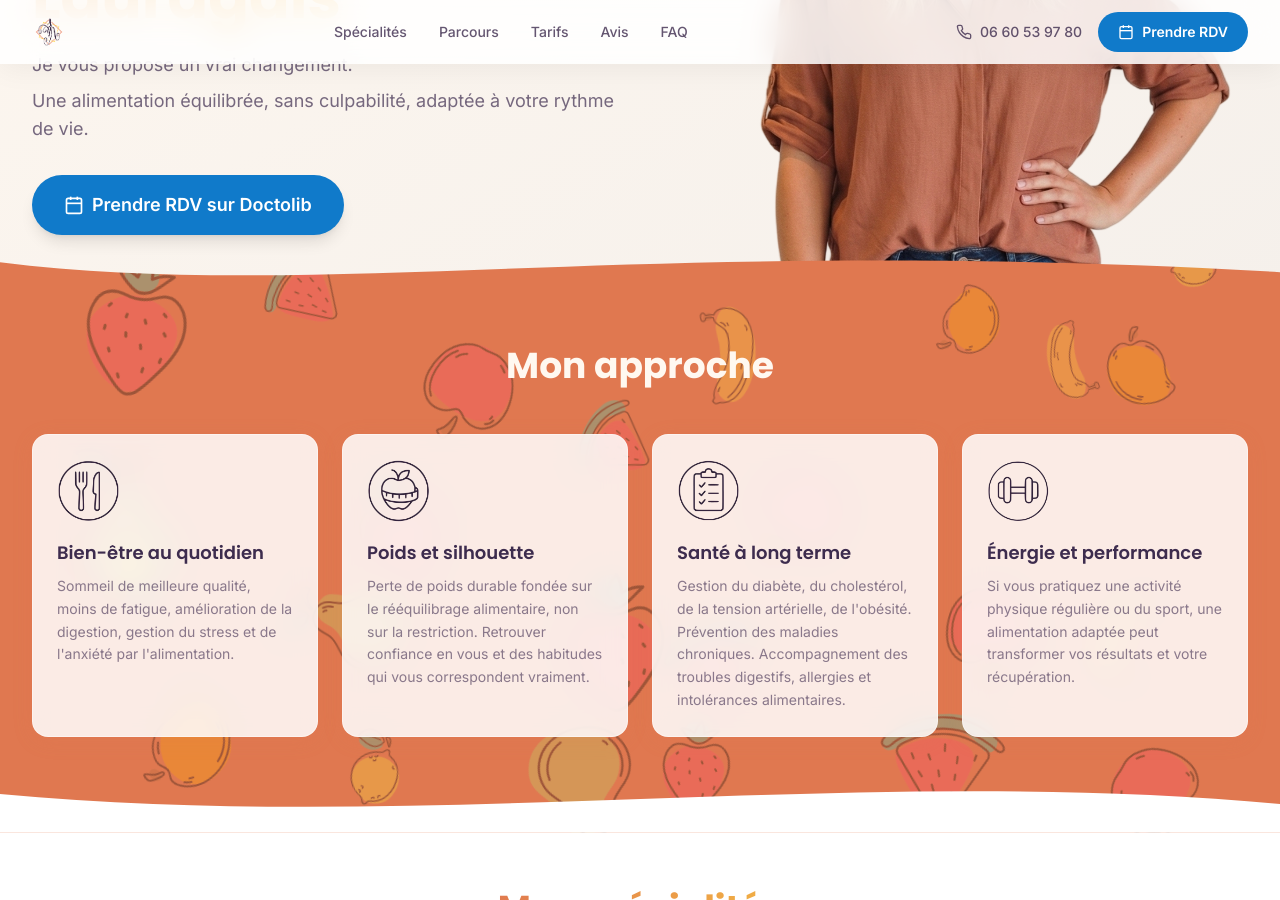
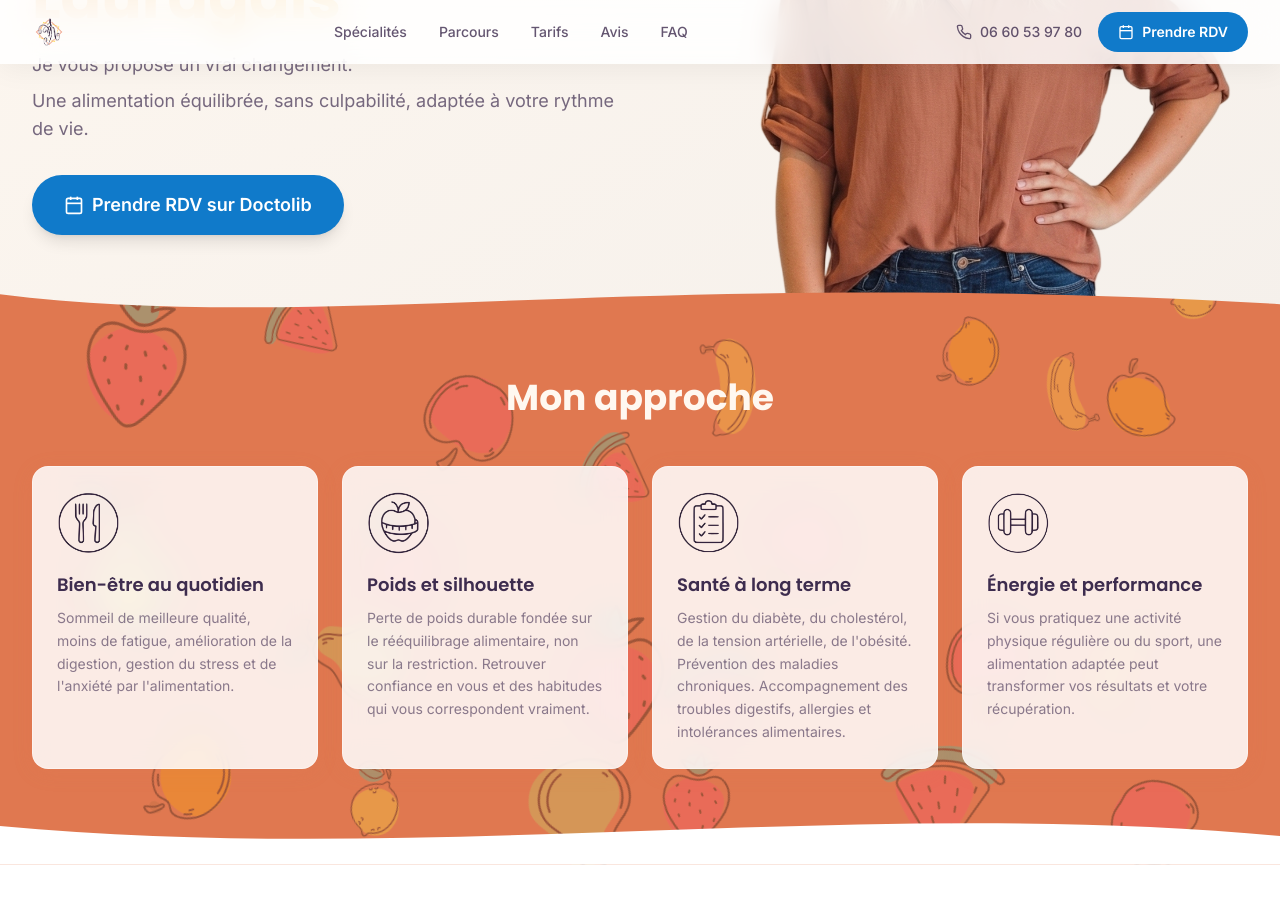
Before and after one commit to r0ots/jmdiet2, a Jekyll site: the page built from index.html, in a window 1280 px wide and 900 px high, scrolled down 504 px. Built offline with Jekyll 4.4.1, drawn with Linux system fonts in a browser that asks for light colours; nearby versions of some CDN libraries.

Commit message:
fix spacing button

```diff
--- a/_includes/hero.html
+++ b/_includes/hero.html
@@ -1,4 +1,4 @@
-<section class="relative bg-gradient-to-br from-cream to-beige pt-36 pb-0 lg:pt-40 overflow-hidden">
+<section class="relative bg-gradient-to-br from-cream to-beige pt-36 pb-0 lg:pb-8 lg:pt-40 overflow-hidden">
   <div class="max-w-7xl mx-auto px-4 sm:px-6 lg:px-8 relative">
     <div class="grid lg:grid-cols-2 gap-12 items-center">
       <div class="scroll-reveal">
```
